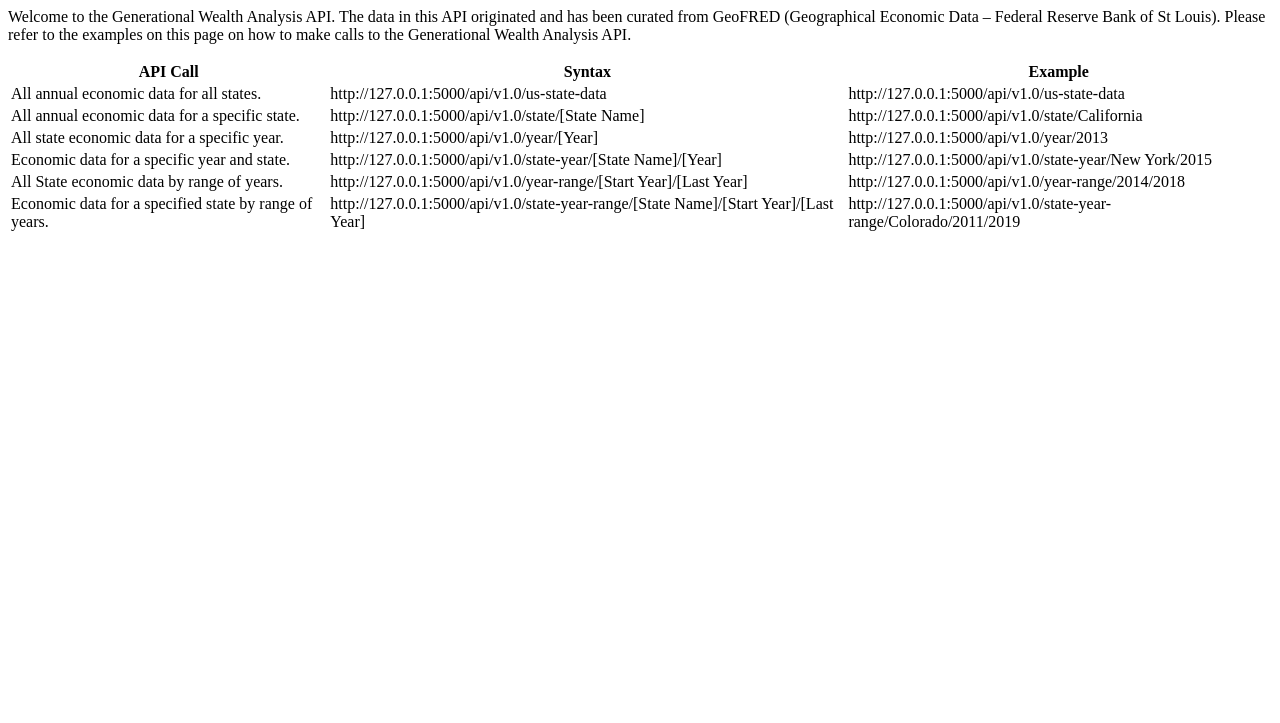
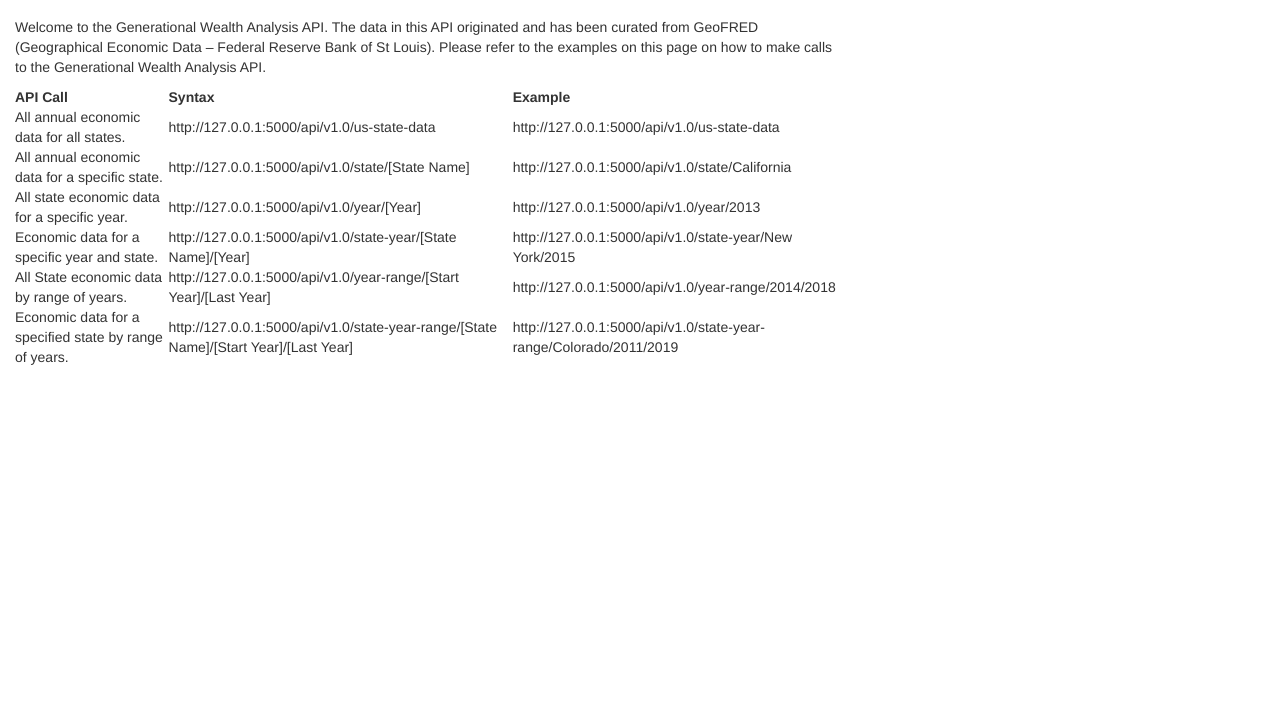
Before and after one commit to MrBadinger/Generational_Wealth_Analysis, a plain HTML site: page templates/flaskapp.html in a window 1280 px wide. Shown: the part 77-800 px from the top of the page. Drawn offline with nearby package versions, Linux system fonts and the light colour scheme.

Commit message:
bootstrap

```diff
--- a/templates/flaskapp.html
+++ b/templates/flaskapp.html
@@ -3,6 +3,9 @@
 <head>
     <title>Generational Wealth Analysis API</title>
     <meta charset="UTF-8">
+    <meta name="viewport" content="width=device-width, initial-scale=1.0">
+    <meta http-equiv="X-UA-Compatible" content="ie=edge">
+    <link rel="stylesheet" href="https://maxcdn.bootstrapcdn.com/bootstrap/3.3.7/css/bootstrap.min.css">
     <style>
         body {
             background-color:  "#696969" ;
```
